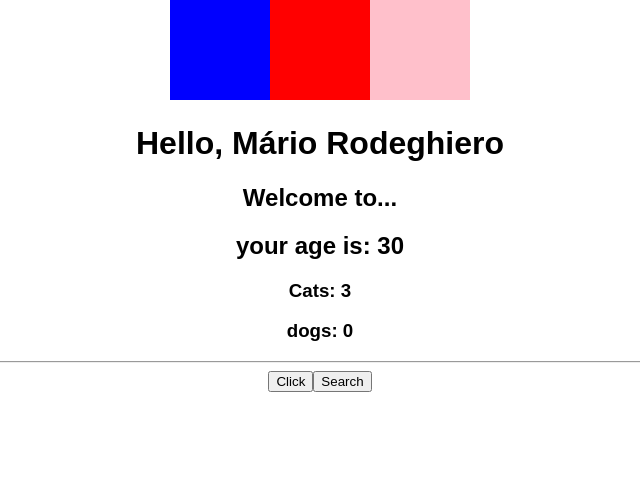
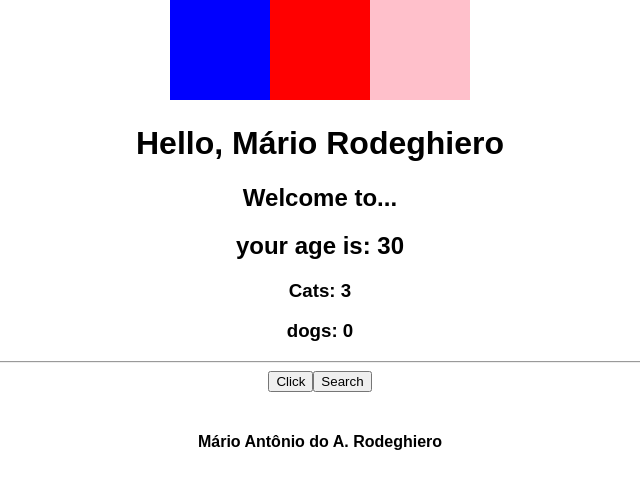
Before and after one commit to mariorodeghiero/course-react-ninja, a React (Create React App) app in the folder my-app/: page / in a window 1280 px wide. Shown: the top 488 px of the page, without its empty margins (320-960 px from the left). Built offline with nearby package versions, Linux system fonts and the light colour scheme.

Commit message:
statefull

```diff
--- a/my-app/src/App.css
+++ b/my-app/src/App.css
@@ -1,7 +1,9 @@
 body {
   text-align: center;
 }
-
+h4 {
+  padding: 20px;
+}
 .App-logo {
   animation: App-logo-spin infinite 20s linear;
   height: 80px;
--- a/my-app/src/App.js
+++ b/my-app/src/App.js
@@ -6,6 +6,7 @@ import Square from "./components/square";
 import Button from "./components/button";
 import SeachButton from "./components/search-button";
 import SearchButton from "./components/search-button";
+import Estado from "./components/state-full";
 
 class App extends Component {
   render() {
@@ -24,6 +25,8 @@ class App extends Component {
         <Title name="Mário Rodeghiero" text="Welcome to..." age={30} />
         <Button>Click</Button>
         <SearchButton />
+        <br />
+        <Estado />
       </div>
     );
   }
--- /dev/null
+++ b/my-app/src/components/state-full.js
@@ -0,0 +1,25 @@
+import React, { Component } from "react";
+
+class Estado extends Component {
+  constructor(props) {
+    super(props);
+    this.state = {
+      text: "Mário Antônio do A. Rodeghiero"
+    };
+  }
+  render() {
+    return (
+      <h4
+        onClick={() =>
+          this.setState({
+            text: "Novo texto"
+          })
+        }
+      >
+        {this.state.text}
+      </h4>
+    );
+  }
+}
+
+export default Estado;
```
